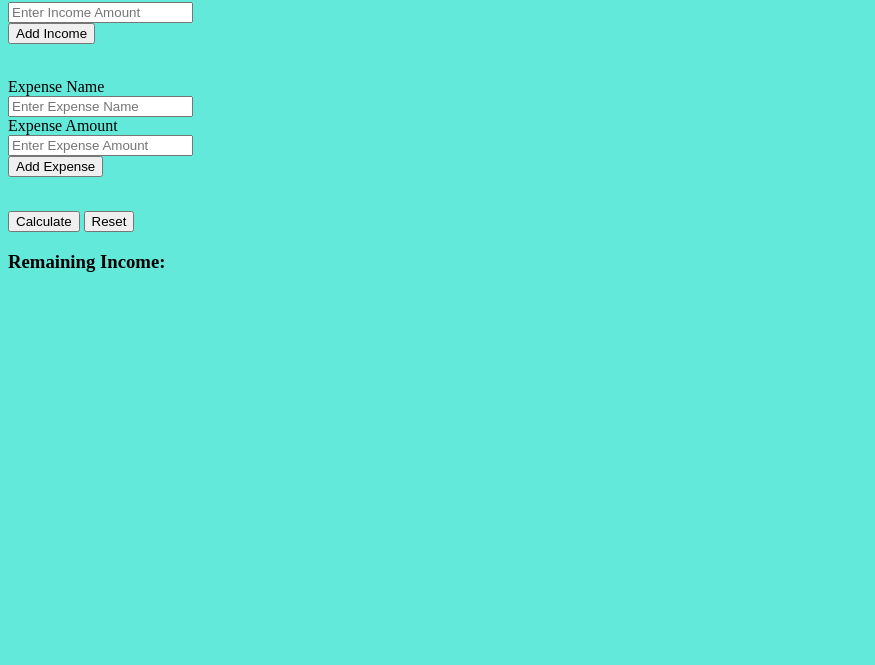
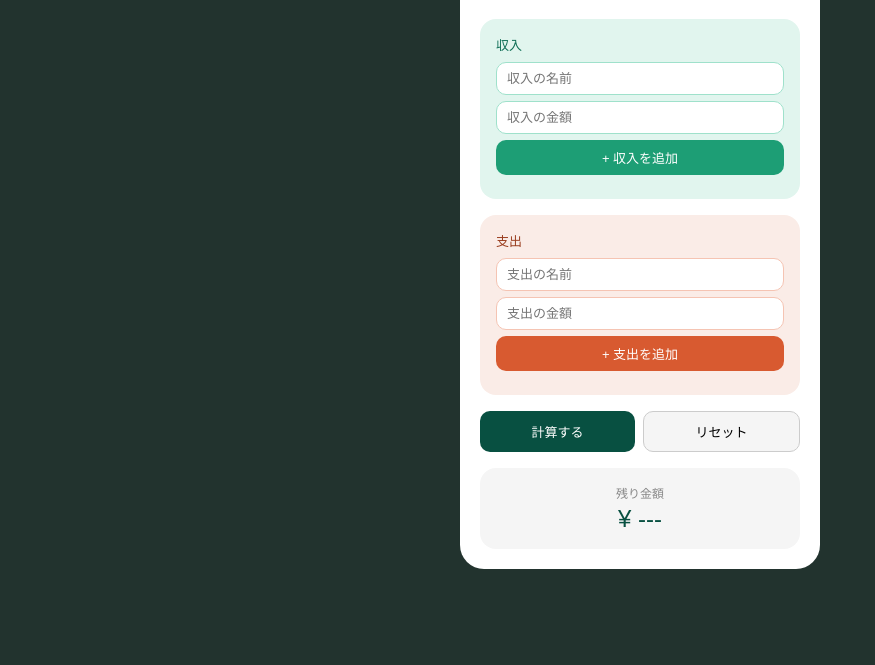
Before and after one commit to 3DandGo/HiyohiWeb, a plain HTML site: page index.html in a window 1280 px wide. Shown: the part 135-800 px from the top of the page, without its empty margins (0-875 px from the left). Drawn offline with Linux system fonts and the light colour scheme.

Commit message:
Revamp UI to Japanese layout and update logic
Switch page language to Japanese and reorganize the markup into a styled container with distinct income and expense sections, Japanese labels/placeholders, buttons, and a result area. Update JavaScript to compute remaining amount by summing incomes and expenses arrays (displaying yen), and make reset clear inputs, arrays and rendered lists. Add a complete CSS redesign for a centered card layout, section styles, buttons, lists, and result styling.

```diff
--- a/index.html
+++ b/index.html
@@ -1,5 +1,5 @@
 <!DOCTYPE html>
-<html lang="en">
+<html lang="jp">
 <head>
     <meta charset="UTF-8">
     <meta name="viewport" content="width=device-width, initial-scale=1.0">
@@ -7,36 +7,39 @@
     <link rel = "stylesheet" href = "style.css">
 </head>
 <body>
+<div class = "container">
+    <div class = "app-header">
+        <h1>Hiyohi-Kun</h1>
+        <p>収入◦支出管理アプリ</p>
+    </div>
+<div class = "content">
+    <div class = "income-section">
+        <p class = "section-title">収入</p>
+        <input id = "incomeInputName" type = "text" placeholder = "収入の名前">
+        <input id = "incomeInputAmount" type = "text" placeholder = "収入の金額">
+        <button onClick = "addIncome()"> + 収入を追加</button>
+        <ul id = "incomeList"></ul>
+    </div>
 
-    <h1 class = "titles">Hiyohi-Kun</h1>
-    Income Name<br>
-    <input id = "incomeInputName" type = "text" placeholder = "Enter Income Name">
-    <br>
-    Income Amount<br>
-    <input id = "incomeInputAmount" type = "text" placeholder = "Enter Income Amount">
-    <br>
-    <button onClick = "addIncome()" id = "addIncomeBtn">Add Income</button>
-    <br>
-    <ul id = "incomeList"></ul>
-    <br>
+    <div class = "expense-section">
+        <p class = "section-title">支出</p>
+        <input id = "expenseInputName" type = "text" placeholder = "支出の名前">
+        <input id = "expenseInputAmount" type = "text" placeholder = "支出の金額">
+        <button onClick = "addExpense()"> + 支出を追加</button>
+        <ul id = "expenseList"></ul>
+    </div>
 
-    Expense Name<br>
-    <input id = "expenseInputName" type = "text" placeholder = "Enter Expense Name">
-    <br>
-    Expense Amount<br>
-    <input id = "expenseInputAmount" type = "text" placeholder = "Enter Expense Amount">
-    <br>
-    <button onClick = "addExpense()" id = "addExpenseBtn">Add Expense</button>
-    <br>
-    <ul id = "expenseList"></ul>
-    <br>
+    <div class = "button-row">
+        <button onClick = "calculateIncome()" id = "calculateBtn">計算する</button>
+        <button onClick = "resetCalculator()" id = "resetBtn">リセット</button>
+    </div>
 
-    <button onClick = "calculateIncome()" id = "calculateBtn">Calculate</button>
-    <button onClick = "resetCalculator()" id = "resetBtn">Reset</button>
-
-    <h3>Remaining Income:</h3>
-    <h3 id = "remainingAmount"></h3>
-
+    <div class = "result-section">
+        <p>残り金額</p>
+        <h3 id = "remainingAmount">¥ ---</h3>
+    </div>
+    </div>
+</div>
     <script src = "index.js"></script>
 </body>
 </html>
--- a/index.js
+++ b/index.js
@@ -2,27 +2,36 @@ let incomes = [];
 let expenses = [];
 
 function calculateIncome(){
-    let incomeName = document.getElementById("incomeInputName").value;
-    let incomeAmount = document.getElementById("incomeInputAmount").value;
-    let expenseName = document.getElementById("expenseInputName").value;
-    let expenseAmount = document.getElementById("expenseInputAmount").value;
-    let remaining = document.getElementById("remainingAmount");
 
-    let remainingamount = Number(incomeAmount) - Number(expenseAmount);
-    remaining.textContent = remainingamount;
+   let totalIncome = 0;
+   let totalExpense = 0;
 
+   incomes.forEach(inc => {
+    totalIncome += Number(inc.amount);
+   });
+
+   expenses.forEach(exp => {
+    totalExpense += Number(exp.amount);
+   });
+
+   let remainingAmount = totalIncome - totalExpense;
+   let remaining = document.getElementById("remainingAmount");
+   remaining.textContent = remainingAmount + "円";
 }
 
 function resetCalculator(){
-    let incomeName = document.getElementById("incomeInputName");
-    let incomeAmount = document.getElementById("incomeInputAmount");
-    let expenseName = document.getElementById("expenseInputName");
-    let expenseAmount = document.getElementById("expenseInputAmount");
+    document.getElementById("incomeInputName").value = "";
+    document.getElementById("incomeInputAmount").value = "";
+    document.getElementById("expenseInputName").value = "";
+    document.getElementById("expenseInputAmount").value = "";
 
-    incomeName.value = "";
-    incomeAmount.value = "";
-    expenseName.value = "";
-    expenseAmount.value = "";
+    incomes = [];
+    expenses = [];
+
+    document.getElementById("incomeList").innerHTML = "";
+    document.getElementById("expenseList").innerHTML = "";
+
+    document.getElementById("remainingAmount").textContent = "¥ ---";
 }
 
 function addIncome(){
--- a/style.css
+++ b/style.css
@@ -1,3 +1,174 @@
+* {
+    box-sizing: border-box;
+    margin: 0;
+    padding: 0;
+    font-family: sans-serif;
+}
+
 body{
-    background-color:rgb(99, 233, 218);
+    background-color:#22332E;
+    display: flex;
+    justify-content: center;
+    padding: 2rem 1rem;
 }
+
+.container {
+    width: 360px;
+    background: white;
+    border-radius: 24px;
+    overflow:hidden;
+}
+
+.app-header {
+    background: #9FE1CB;
+    padding: 1.5rem;
+    text-align: center;
+}
+
+.app-header h1 {
+    font-size: 26px;
+    font-weight: 500;
+    color: #085041;
+}
+
+.app-header p {
+    margin-top: 4px;
+    font-size: 13px;
+    color: #0F6E56;
+}
+
+.content {
+    padding: 1.25em;
+    display: flex;
+    flex-direction: column;
+    gap: 1rem;
+}
+
+.income-section {
+    background: #E1F5EE;
+    border-radius: 16px;
+    padding: 1rem;
+}
+
+.income-section .section-title {
+    font-size: 13px;
+    font-weight: 500;
+    color: #0F6E56;
+    margin-bottom: 8px;
+}
+
+.income-section input {
+    width: 100%;
+    margin-bottom: 6px;
+    border-radius: 10px;
+    border: 0.5px solid #9FE1CB;
+    padding: 8px 10px;
+    font-size: 13px;
+}
+
+.income-section button {
+    width: 100%;
+    padding: 8px;
+    border-radius: 10px;
+    border: none;
+    background: #1D9E75;
+    color: white;
+    font-size: 13px;
+    font-weight: 500;
+    cursor: pointer;
+}
+
+.expense-section {
+    background: #FAECE7;
+    border-radius: 16px;
+    padding: 1rem;
+}
+
+.expense-section .section-title {
+    font-size: 13px;
+    font-weight: 500;
+    color: #993C1D;
+    margin-bottom: 8px;
+}
+
+.expense-section input {
+    width: 100%;
+    margin-bottom: 6px;
+    border-radius: 10px;
+    border: 0.5px solid #F5C4B3;
+    padding: 8px 10px;
+    font-size: 13px;
+}
+
+.expense-section button {
+    width: 100%;
+    padding: 8px;
+    border-radius: 10px;
+    border: none;
+    background: #D85A30;
+    color: white;
+    font-size: 13px;
+    font-weight: 500;
+    cursor: pointer;
+}
+
+ul {
+    list-style: none;
+    margin-top: 8px;
+    display: flex;
+    flex-direction: column;
+    gap: 4px;
+}
+
+ul li {
+    font-size: 13px;
+    padding: 4px 8px;
+    background: white;
+    border-radius: 8px;
+}
+
+.button-row {
+    display: flex;
+    gap: 8px;
+}
+
+#calculateBtn {
+    flex: 1;
+    padding: 10px;
+    border-radius: 10px;
+    border: none;
+    background: #085041;
+    color: white;
+    font-size: 13px;
+    font-weight: 500;
+    cursor: pointer;
+}
+
+#resetBtn {
+    flex: 1;
+    padding: 10px;
+    border-radius: 10px;
+    border: 0.5px solid #ccc;
+    background: #f5f5f5;
+    font-size: 13px;
+    cursor: pointer;
+}
+
+.result-section {
+    background: #f5f5f5;
+    border-radius: 16px;
+    padding: 1rem;
+    text-align: center;
+}
+
+.result-section p {
+    font-size: 12px;
+    color: #888;
+    margin-bottom: 4px;
+}
+
+#remainingAmount {
+    font-size: 24px;
+    font-weight: 500;
+    color: #085041;
+}
```
